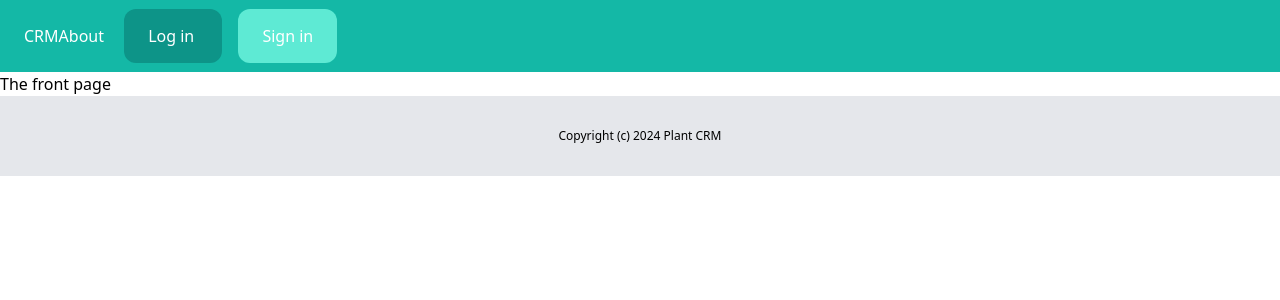
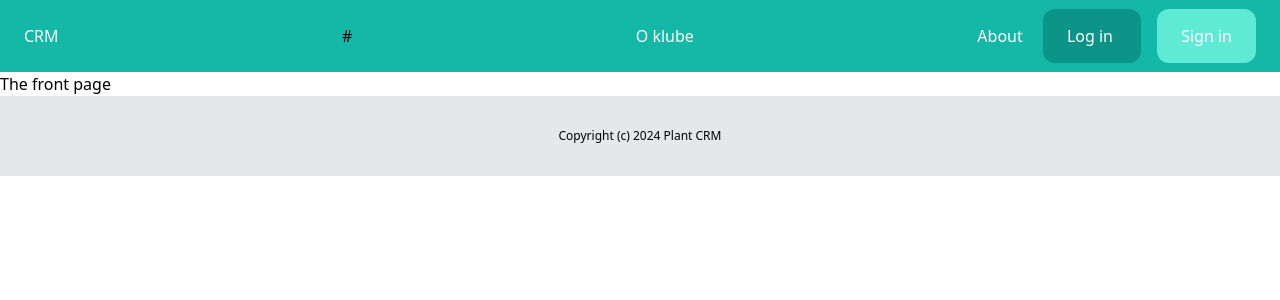
Before and after one commit to jarocomp/CRM, a Django app: page / in a window 1280 px wide. Shown: the top 300 px of the page. Run offline with Django 5.2, Linux system fonts and the light colour scheme; some libraries are stand-ins or nearby versions.

Commit message:
Between added

```diff
--- a/plantcrm/core/templates/core/base.html
+++ b/plantcrm/core/templates/core/base.html
@@ -8,8 +8,9 @@
   <title>{% block title %}{% endblock %}</title>
 </head>
   <body>
-  <nav  class="py-6 px-6 flex justify-betwen bg-teal-500">
+  <nav  class="py-6 px-6 flex justify-between bg-teal-500">
     <a href="/" class="text-white"> CRM </a>
+    #<a href="{% url 'o klube' %}" class="text-white">O klube</a>
 
     <div class="space-x-4">
       <a href="{% url 'about' %}" class="text-white">About</a>
```
Also changed, not shown: plantcrm/db.sqlite3.
